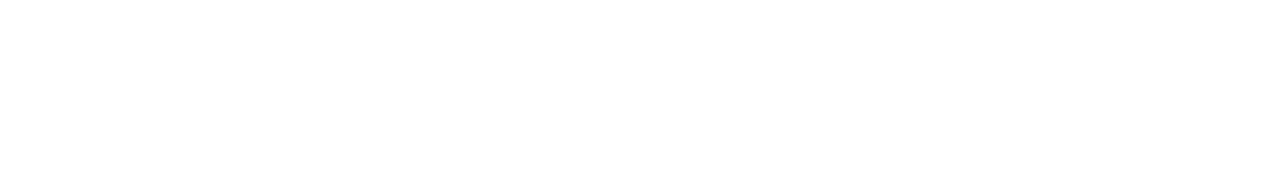
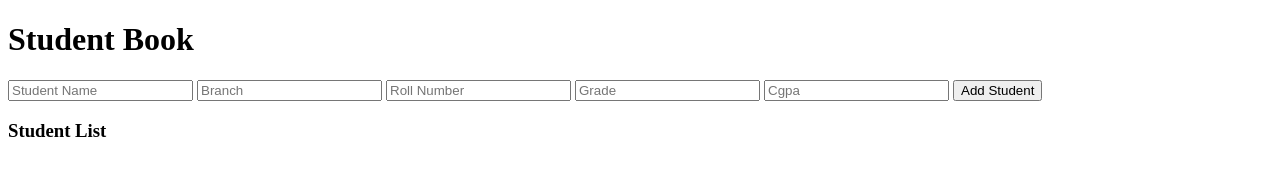
Before and after one commit to faiyankhan/Student-book, a plain HTML site: page index.html in a window 1280 px wide. Drawn offline with Linux system fonts and the light colour scheme.

Commit message:
Left container and Right container Div created

```diff
--- a/index.html
+++ b/index.html
@@ -9,6 +9,25 @@
 </head>
 
 <body>
+    <div class="container">
+
+        <div class="left-container">
+            <h1>Student Book</h1>
+            <input type="text" id="studentName" placeholder="Student Name" required />
+            <input type="text" id="branch" placeholder="Branch" required />
+            <input type="number" id="rollNum" placeholder="Roll Number" required />
+            <input type="text" id="grade" placeholder="Grade" required />
+            <input type="number" id="cgpa" placeholder="Cgpa" required />
+            <button type="button" onclick="addStudent()">Add Student</button>
+        </div>
+
+        <div class="right-container">
+            <h3>Student List</h3>
+            <div class="card-container" id="cardContainer"></div>
+        </div>
+
+    </div>
     <script src="./scripts.js"></script>
-</body >
-</html >
+</body>
+
+</html>
```
